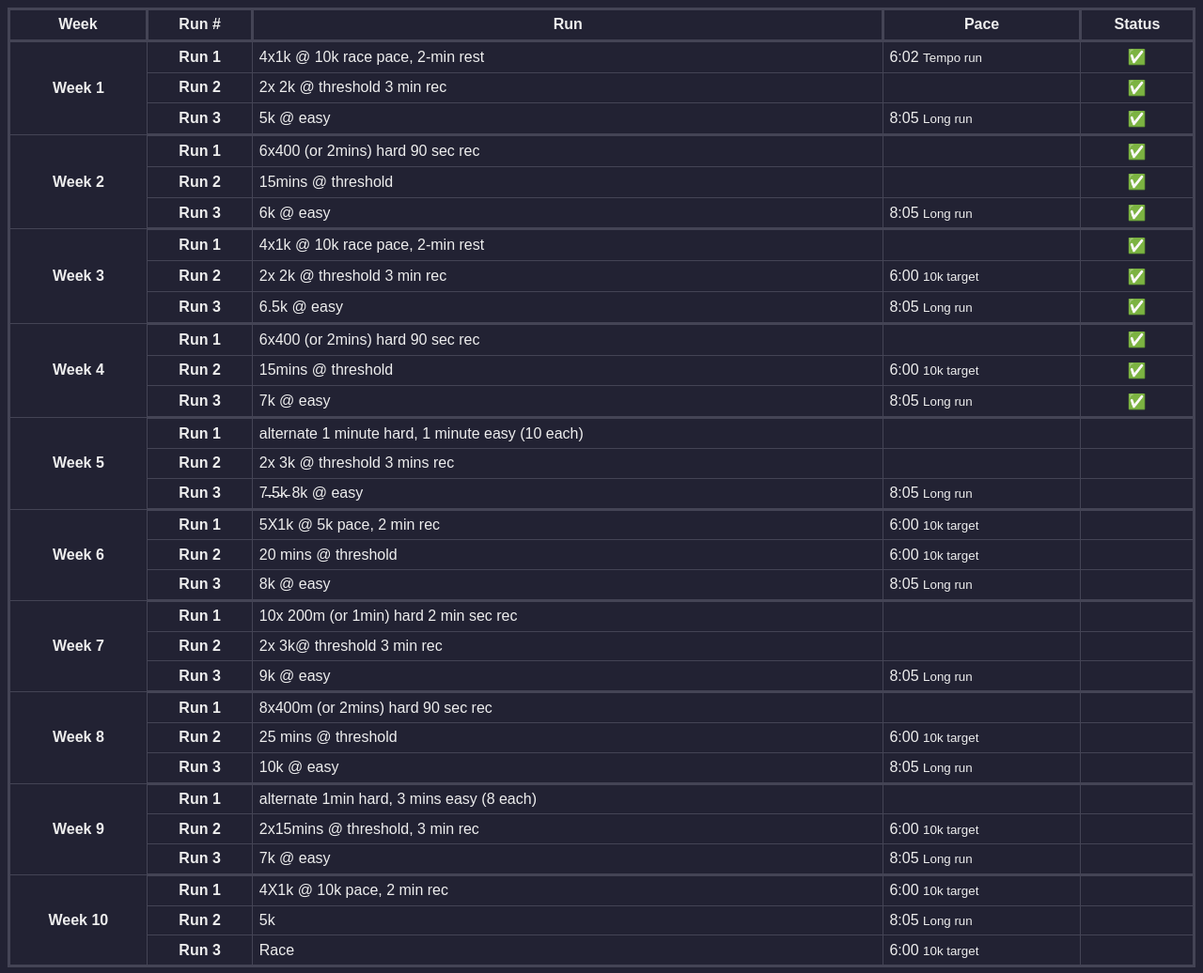
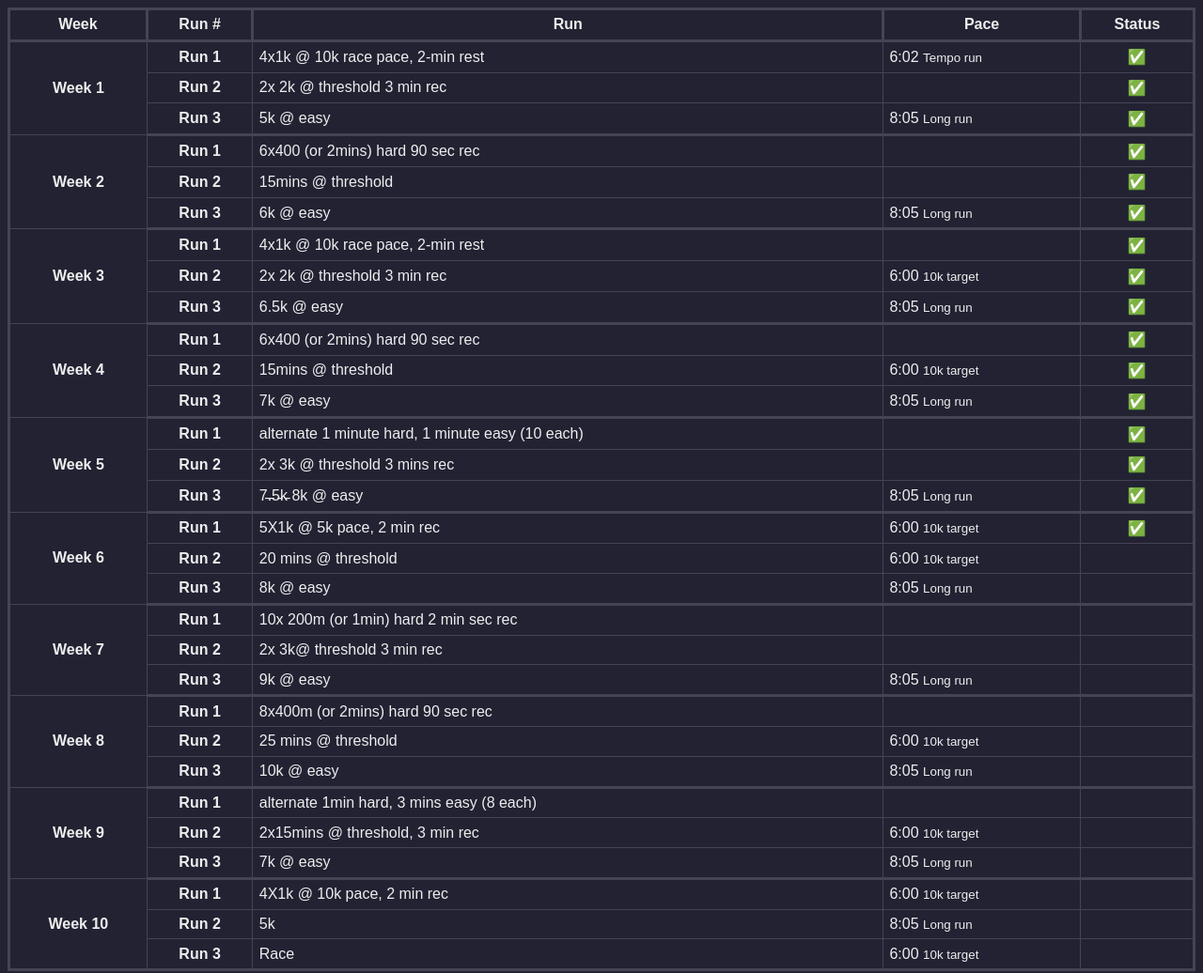
Before and after one commit to gregtyler/10k-schedule, a plain HTML site: page index.html in a window 1280 px wide. Shown: the whole page at 94% size. Drawn offline with Linux system fonts and the light colour scheme; a web font is replaced by a local one.

Commit message:
Update completed runs

```diff
--- a/index.html
+++ b/index.html
@@ -104,12 +104,12 @@
           { label: "7k @ easy", pace: "long", done: true },
         ],
         [
-          { label: "alternate 1 minute hard, 1 minute easy (10 each)" },
-          { label: "2x 3k @ threshold 3 mins rec" },
-          { label: " 7̵.̵5̵k̵ 8k @ easy", pace: "long" },
+          { label: "alternate 1 minute hard, 1 minute easy (10 each)", done: true },
+          { label: "2x 3k @ threshold 3 mins rec", done: true },
+          { label: " 7̵.̵5̵k̵ 8k @ easy", pace: "long", done: true },
         ],
         [
-          { label: "5X1k @ 5k pace, 2 min rec", pace: "target" },
+          { label: "5X1k @ 5k pace, 2 min rec", pace: "target", done: true },
           { label: "20 mins @ threshold", pace: "target" },
           { label: "8k @ easy", pace: "long" },
         ],
```
